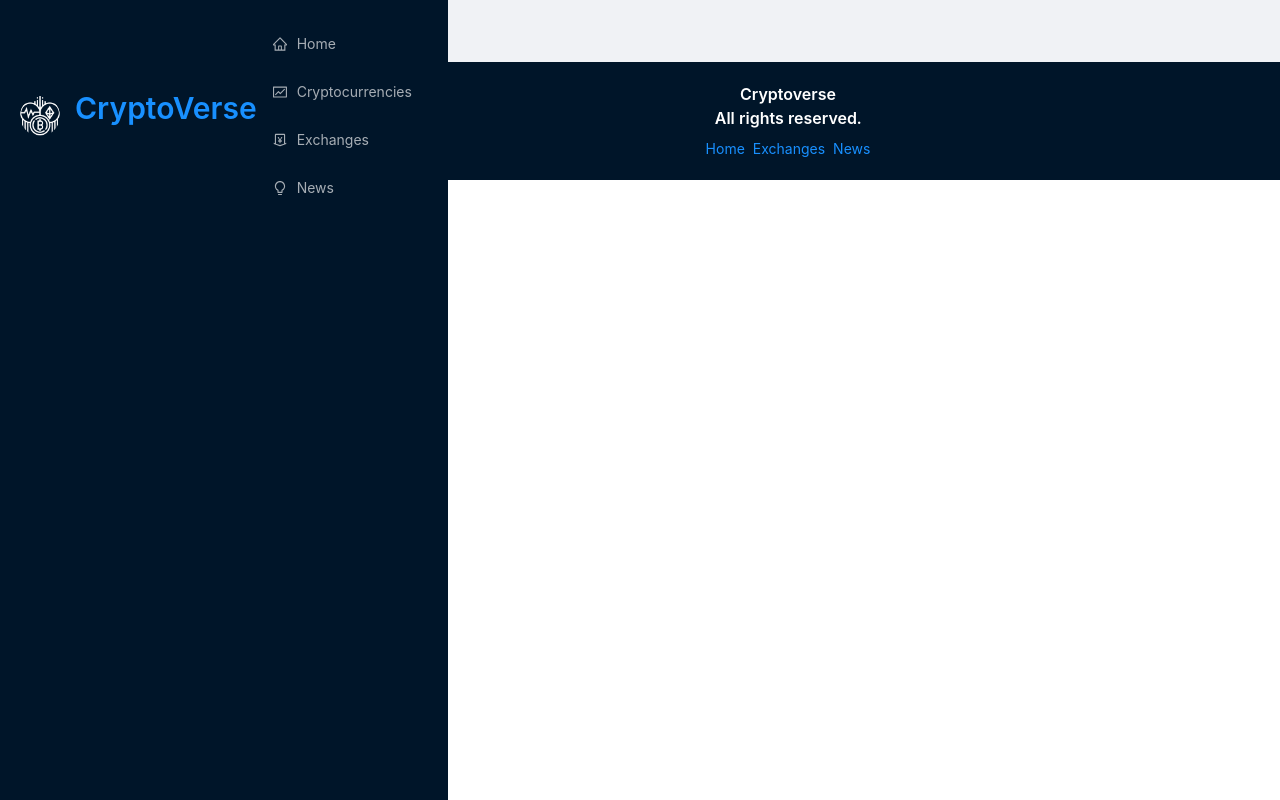
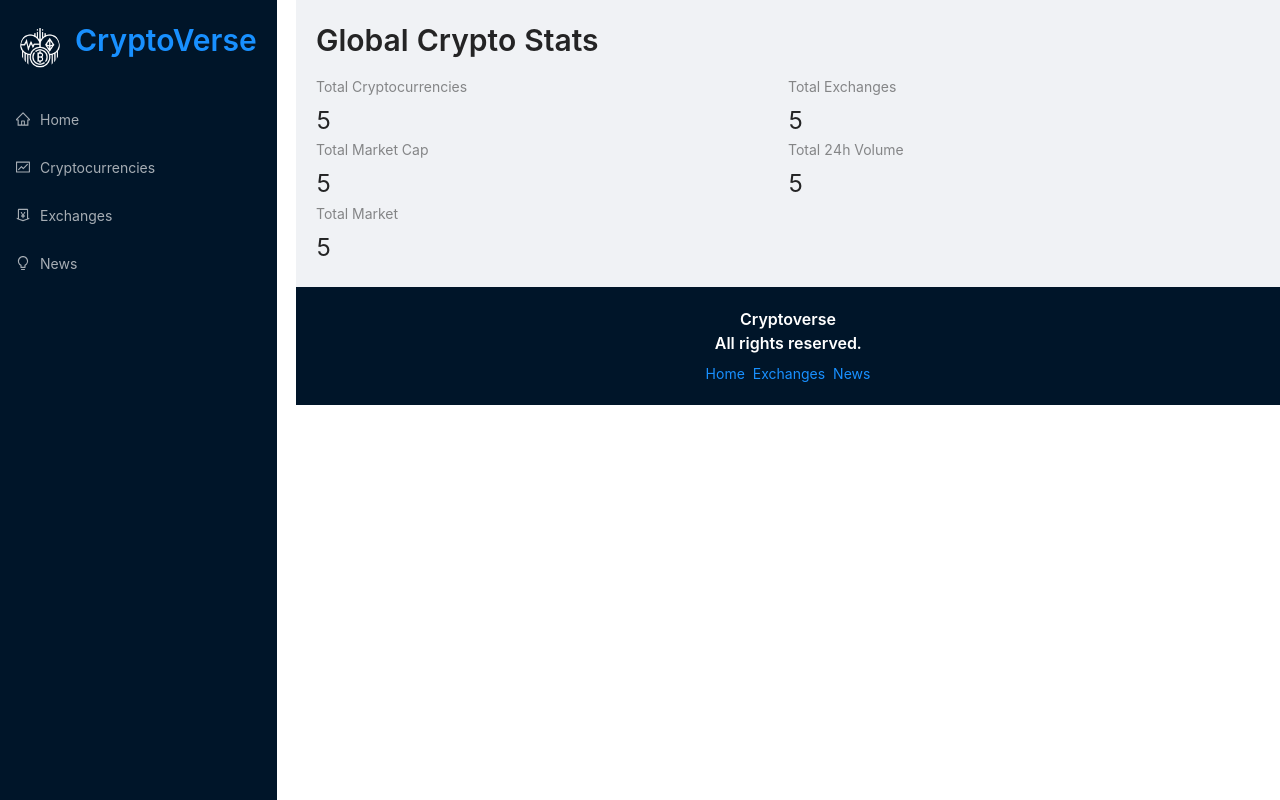
Before and after one commit to Tagaiatto/cryptoapp, a React (Create React App) app: page / in a window 1280 px wide. Built offline with nearby package versions, Linux system fonts and the light colour scheme.

Commit message:
Home structure

```diff
--- a/src/components/Homepage.jsx
+++ b/src/components/Homepage.jsx
@@ -1,10 +1,22 @@
 import React from 'react';
+import millify from 'millify';
+import { Typography, Row, Col, Statistic } from 'antd';
+import Link from 'react-router-dom';
+
+const { Title } = Typography;
 
 const Homepage = () => {
   return (
-    <div>
-      Homepage
-    </div>
+    <>
+      <Title level={2} className="heading">Global Crypto Stats</Title>
+      <Row>
+        <Col span={12}><Statistic title="Total Cryptocurrencies" value="5" /></Col>
+        <Col span={12}><Statistic title="Total Exchanges" value="5" /></Col>
+        <Col span={12}><Statistic title="Total Market Cap" value="5" /></Col>
+        <Col span={12}><Statistic title="Total 24h Volume" value="5" /></Col>
+        <Col span={12}><Statistic title="Total Market" value="5" /></Col>
+      </Row>
+    </>
   )
 }
 
--- a/src/components/Navbar.jsx
+++ b/src/components/Navbar.jsx
@@ -15,7 +15,8 @@
         </Typography.Title>
         {/* <Button className="menu-control-container">
 
-        </Button> */}
+</Button> */}
+      </div>
         <Menu theme="dark">
           <Menu.Item icon={<HomeOutlined />}>
             <Link to="/">Home</Link>
@@ -30,7 +31,6 @@
             <Link to="/news">News</Link>
           </Menu.Item>
         </Menu>
-      </div>
     </div>
   )
 }
```
